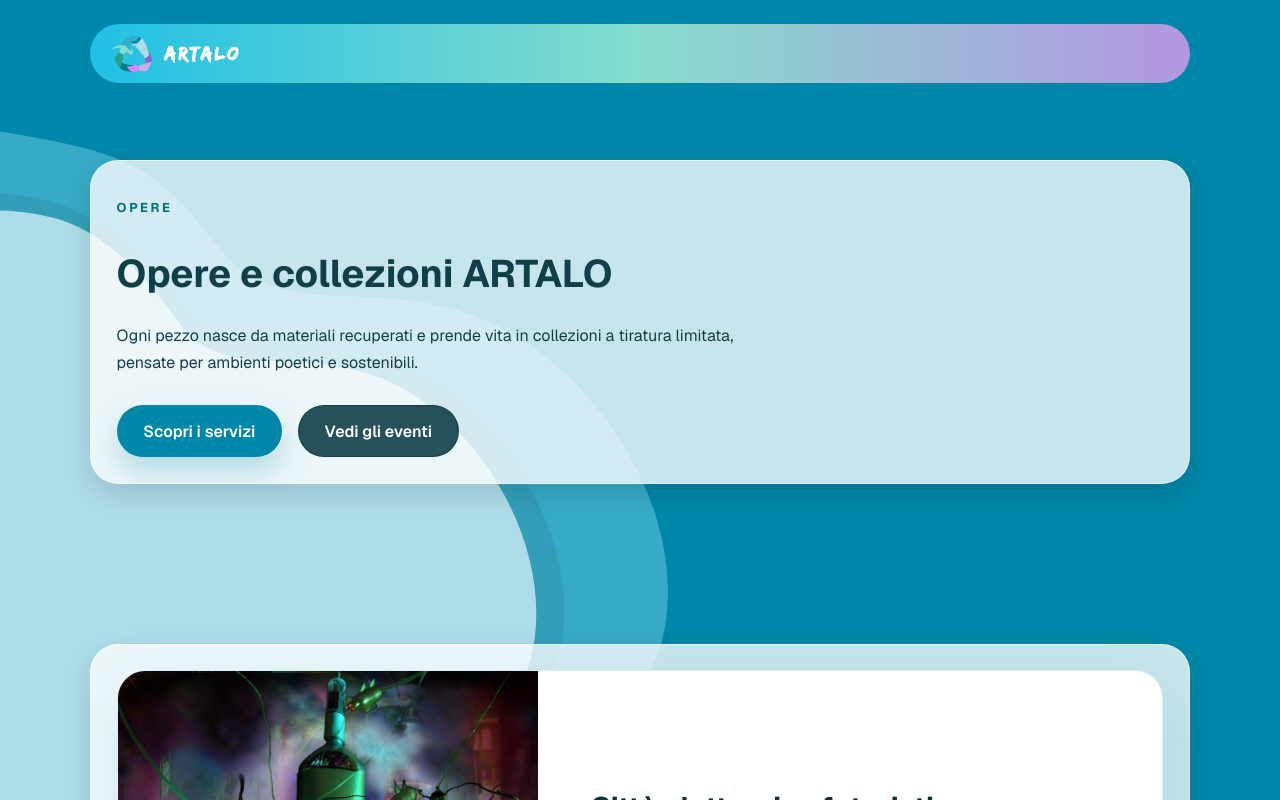
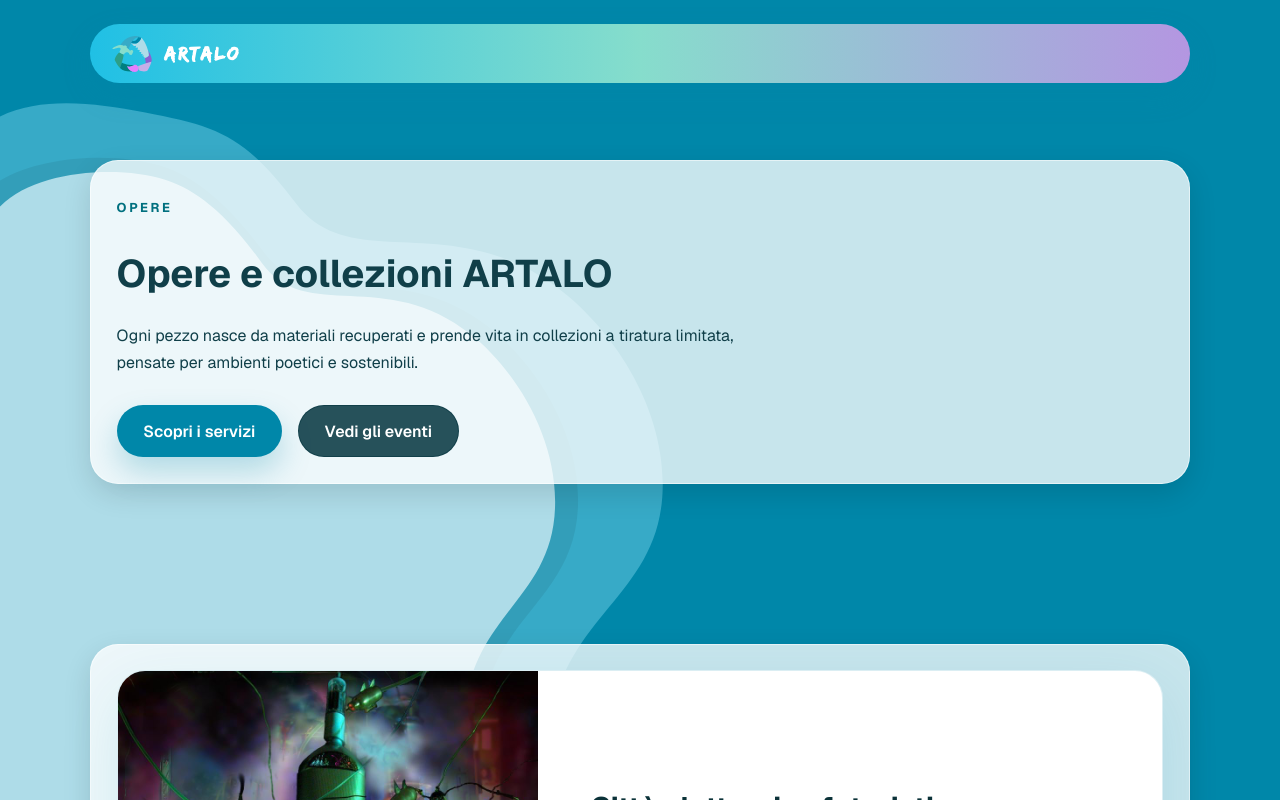
Before and after one commit to Manolo006/artaloo, a Next.js app: page /opere in a window 1280 px wide. Shown: the top 800 px of the page. Built offline with nearby package versions, Linux system fonts and the light colour scheme.

Commit message:
Fix BG Chi-Siamo.

```diff
--- a/app/globals.css
+++ b/app/globals.css
@@ -845,15 +845,15 @@ img {
 }
 
 body:has(.page-bg-blue) {
-  background: #0b8aa8 url("../public/background/bg-blu.svg") no-repeat center top / cover;
+  background: #0b8aa8 url("../public/background/bg-blu.svg") no-repeat center top / 100% auto;
 }
 
 body:has(.page-bg-green) {
-  background: #3f8b76 url("../public/background/bg-verde.svg") no-repeat center top / cover;
+  background: #3f8b76 url("../public/background/bg-verde.svg") no-repeat center top / 100% auto;
 }
 
 body:has(.page-bg-viola) {
-  background: #6d5a9e url("../public/background/bg-viola.svg") no-repeat center top / cover;
+  background: #6d5a9e url("../public/background/bg-viola.svg") no-repeat center top / 100% auto;
 }
 
 body:has(.page-bg-blue) .page.page-bg-blue,
```
